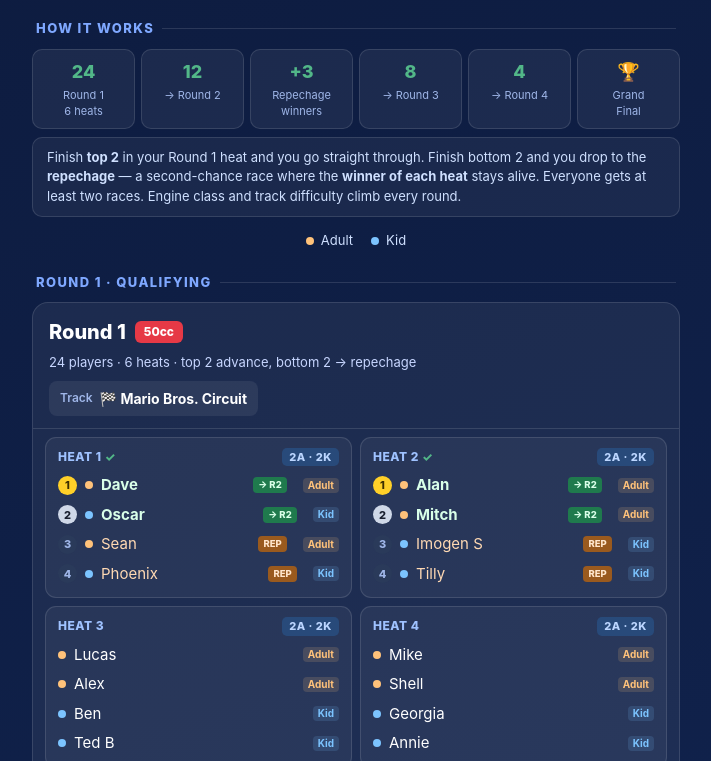
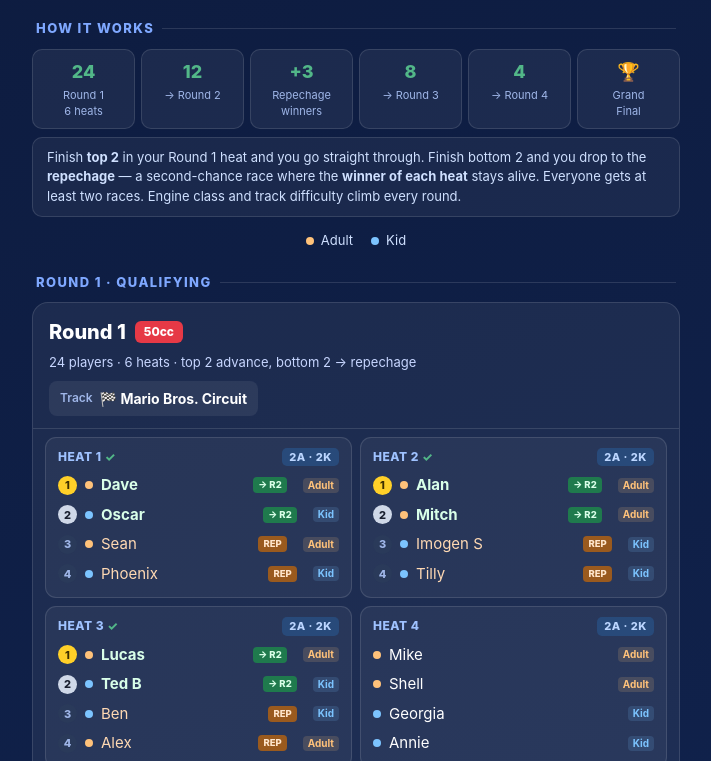
Before and after one commit to alfredneuworth/mk-tournament, a plain HTML site: page index.html in a window 1280 px wide. Shown: the part 191-952 px from the top of the page, without its empty margins (284-995 px from the left). Drawn offline with Linux system fonts and the light colour scheme.

Commit message:
R1 Heat 3 result: Lucas 1, Ted B 2 (→R2); Ben 3, Alex 4 (→Rep)

```diff
--- a/index.html
+++ b/index.html
@@ -168,12 +168,12 @@
             <li class="rep"><span class="pos">3</span><span class="dot k"></span><span class="name">Imogen S</span><span class="res">REP</span><span class="tag k">Kid</span></li>
             <li class="rep"><span class="pos">4</span><span class="dot k"></span><span class="name">Tilly</span><span class="res">REP</span><span class="tag k">Kid</span></li>
           </ul></div>
-        <div class="heat"><div class="hh"><span>HEAT 3</span><span class="mix">2A · 2K</span></div>
+        <div class="heat done"><div class="hh"><span>HEAT 3</span><span class="mix">2A · 2K</span></div>
           <ul>
-            <li><span class="dot a"></span>Lucas<span class="tag a">Adult</span></li>
-            <li><span class="dot a"></span>Alex<span class="tag a">Adult</span></li>
-            <li><span class="dot k"></span>Ben<span class="tag k">Kid</span></li>
-            <li><span class="dot k"></span>Ted B<span class="tag k">Kid</span></li>
+            <li class="adv r1"><span class="pos">1</span><span class="dot a"></span><span class="name">Lucas</span><span class="res">→ R2</span><span class="tag a">Adult</span></li>
+            <li class="adv r2"><span class="pos">2</span><span class="dot k"></span><span class="name">Ted B</span><span class="res">→ R2</span><span class="tag k">Kid</span></li>
+            <li class="rep"><span class="pos">3</span><span class="dot k"></span><span class="name">Ben</span><span class="res">REP</span><span class="tag k">Kid</span></li>
+            <li class="rep"><span class="pos">4</span><span class="dot a"></span><span class="name">Alex</span><span class="res">REP</span><span class="tag a">Adult</span></li>
           </ul></div>
         <div class="heat"><div class="hh"><span>HEAT 4</span><span class="mix">2A · 2K</span></div>
           <ul>
```
